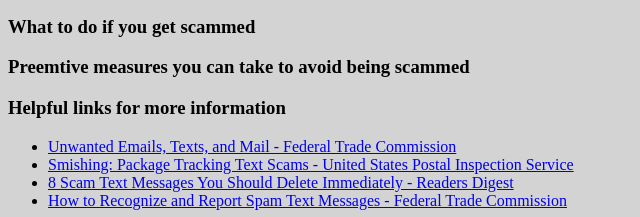
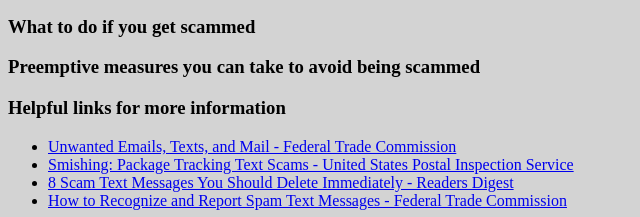
Before and after one commit to NETtlSimrox/Public-Service-Announcement-PSA-Group-Web-Project, a plain HTML site: page index.html in a window 1280 px wide. Shown: the part 768-985 px from the top of the page, 0-640 px from the left. Drawn offline with Linux system fonts and the light colour scheme.

Commit message:
Update index.html

```diff
--- a/index.html
+++ b/index.html
@@ -28,7 +28,7 @@
 
             </section>
             <section>
-                <h3>Preemtive measures you can take to avoid being scammed</h3>
+                <h3>Preemptive measures you can take to avoid being scammed</h3>
 
             </section>
             <section>
```
